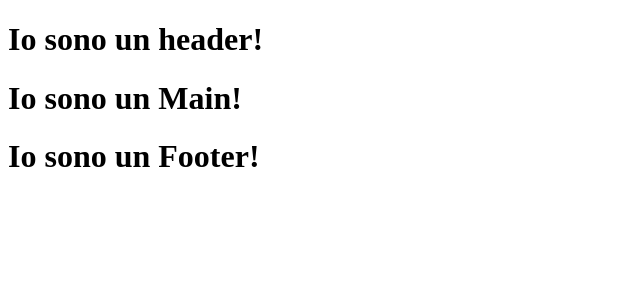
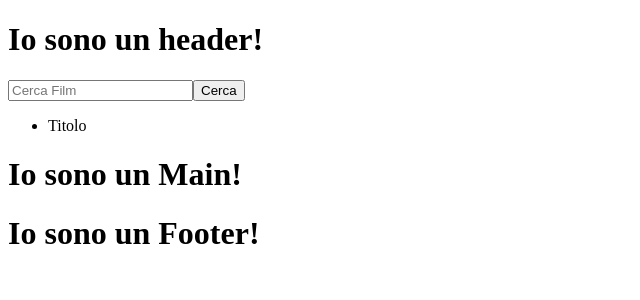
Before and after one commit to GencoMattia/vite-boolflix, a Vue app: page / in a window 1280 px wide. Shown: the top 300 px of the page, without its empty margins (0-640 px from the left). Built offline with nearby package versions, Linux system fonts and the light colour scheme.

Commit message:
AppMain: added input text and search button. Added ul structure

```diff
--- a/src/components/AppMain.vue
+++ b/src/components/AppMain.vue
@@ -9,6 +9,23 @@ export default {
 </script>
 
 <template>
+    <main>
+        <div class="container">
+            <section class="search-bar">
+                <input type="text" name="movie-search-input" id="movie-search-input" placeholder="Cerca Film">
+                <button>
+                    Cerca
+                </button>
+            </section>
+            <section class="searched-movie-wrapper">
+                <ul class="searched-movie-list">
+                    <li>
+                        Titolo
+                    </li>
+                </ul>
+            </section>
+        </div>
+    </main>
     <h1>
         Io sono un Main!
     </h1>
```
